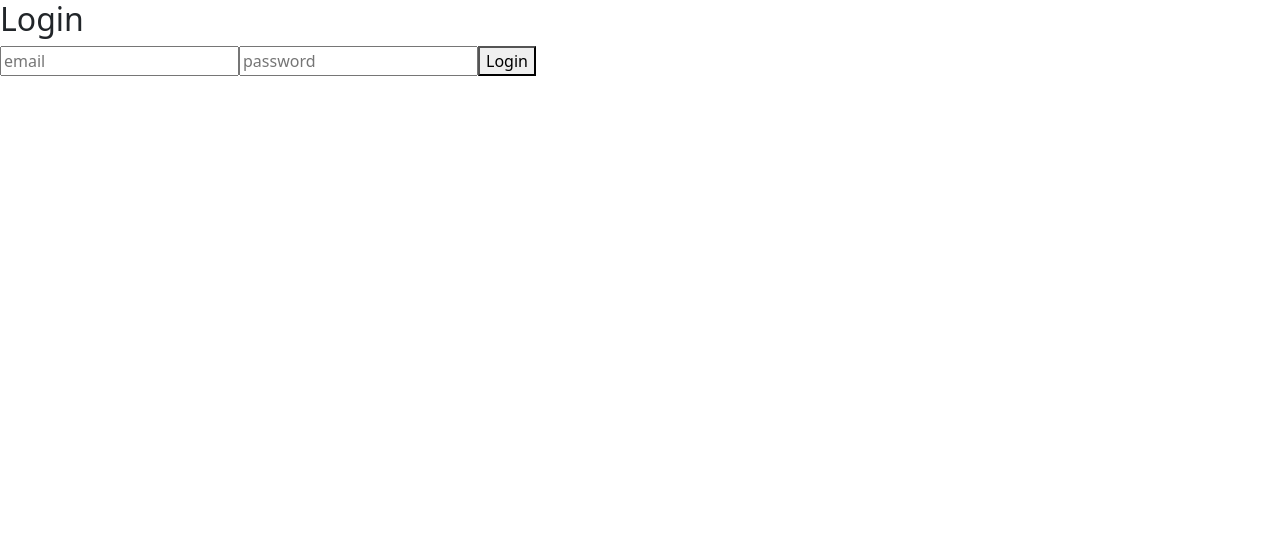
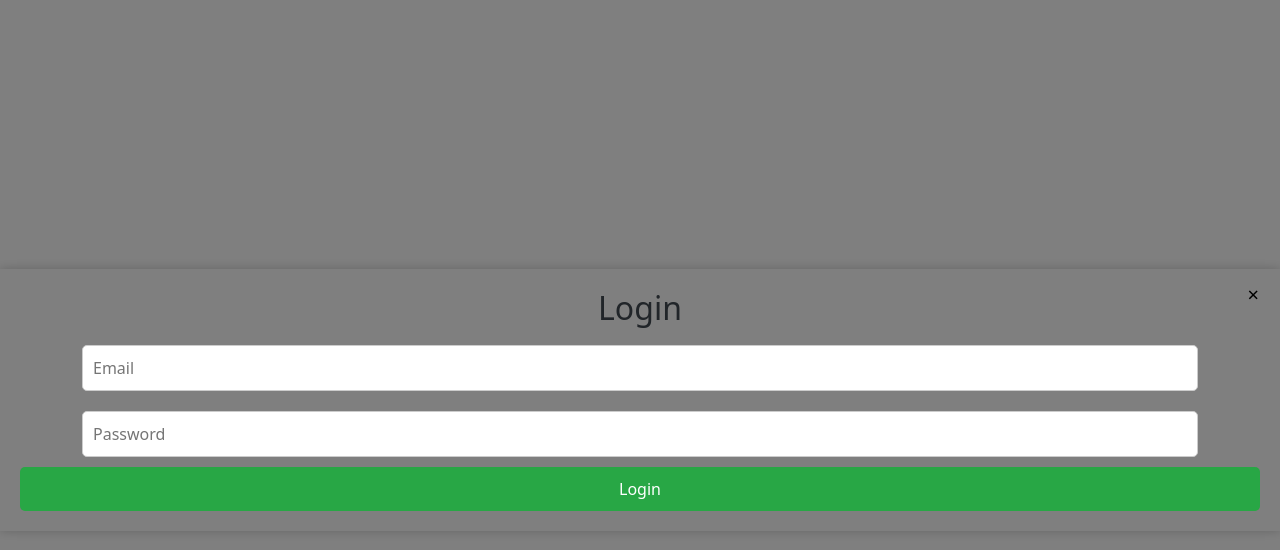
Before and after one commit to DinuriN/MediTech, a React (Create React App) app in the folder frontend/: page /loginForUsers in a window 1280 px wide. Shown: the top 550 px of the page. Built offline with nearby package versions, Linux system fonts and the light colour scheme.

Commit message:
login pop up box css added

```diff
--- a/frontend/src/Components/Common/Header.js
+++ b/frontend/src/Components/Common/Header.js
@@ -1,56 +1,59 @@
-import React from "react";
+import React, { useState } from "react";
 import "boxicons/css/boxicons.min.css";
 import meditechLogo from "../Common/common-images/meditech-logo-1.png";
 import "../Common/Common-styles/Header.css";
+import { Link } from "react-router-dom";
 import LoginForUsers from "./LoginForUsers/LoginForUsers";
-import { Link } from "react-router-dom";
 
 function Header() {
+  const [showLogin, setShowLogin] = useState(false);
+
   return (
     <div className="header-main-container">
       <div className="header-container">
-        {/*right */}
+        {/* Right */}
         <div className="col-1-left">
           <div className="meditech-logo-container">
             <img src={meditechLogo} alt="Meditech-Logo" />
           </div>
         </div>
 
-        {/*left */}
+        {/* Left */}
         <div className="col-2-right">
-          {/*row 1 */}
+          {/* Row 1 */}
           <div className="col-2-row-1">
             <div className="col-2-row-1-col-1">
               <div className="search-bar-container">
-              <input type="search" placeholder="Search here..."></input>
-
+                <input type="search" placeholder="Search here..." />
               </div>
             </div>
             <div className="col-2-row-1-col-1">
               <div className="authentication-button-container">
                 <div className="authentication-btn">
-                    <Link to={`LoginForUsers`}><button>Login</button></Link>
+                  <button onClick={() => setShowLogin(true)}>Login</button>
                 </div>
                 <div className="authentication-btn">
                   <button>Sign Up</button>
                 </div>
-
               </div>
             </div>
-          </div>  {/*row1 end */}
+          </div> {/* Row 1 end */}
 
-          {/*row2 */}
+          {/* Row 2 */}
           <div className="col-2-row-2">
             <div className="col-2-row-2-menu-container">
               <ul className="col-2-row-2-menu-ul">
-                    <li className="col-2-row-2-menu-li"><a href="#">Home</a></li>
+                <li className="col-2-row-2-menu-li"><a href="/">Home</a></li>
                 <li className="col-2-row-2-menu-li"><a href="#">Services</a></li>
                 <li className="col-2-row-2-menu-li"><a href="#">About Us</a></li>
               </ul>
             </div>
-          </div>{/*row2 end */}
+          </div> {/* Row 2 end */}
         </div>
       </div>
+
+      {/* Render Login Modal */}
+      {showLogin && <LoginForUsers closeModal={() => setShowLogin(false)} />}
     </div>
   );
 }
--- a/frontend/src/Components/Common/Index.js
+++ b/frontend/src/Components/Common/Index.js
@@ -8,7 +8,6 @@ import doctorIconIndex from "../Common/common-images/doctors-icon-index.png"
 import labReportIconIndex from "../Common/common-images/lab-report-icon.index.png"
 import paymentPortalIconIndex from "../Common/common-images/payment-portal-icon-index.png"
 import patientFeedbacklIconIndex from "../Common/common-images/patient-feedback-icon-index.png"
-import LoginForUsers from "./LoginForUsers/LoginForUsers.js";
 
 
 
--- a/frontend/src/Components/Common/LoginForUsers/LoginForUsers.js
+++ b/frontend/src/Components/Common/LoginForUsers/LoginForUsers.js
@@ -1,19 +1,20 @@
 import React, { useState } from 'react';
 import { useNavigate } from 'react-router-dom';
 import axios from 'axios';
+import "../LoginForUsers/LoginStyles.css";
 
-function LoginForUsers() {
-    const [email, setEmail]=useState("");
-    const [password, setPassword]=useState("");
-    const [error, setError]=useState("");
-    const navigate=useNavigate();
+function LoginForUsers({ closeModal }) {
+    const [email, setEmail] = useState("");
+    const [password, setPassword] = useState("");
+    const [error, setError] = useState("");
+    const navigate = useNavigate();
 
-    const handleLogin=async(e)=>{
+    const handleLogin = async (e) => {
         e.preventDefault();
         setError("");
 
-        try{
-            const res=await axios.post("http://localhost:5000/api/auth/loginForUsers", {email, password});
+        try {
+            const res = await axios.post("http://localhost:5000/api/auth/loginForUsers", { email, password });
             localStorage.setItem("token", res.data.token);
             localStorage.setItem("userType", res.data.userType);
             localStorage.setItem("userId", res.data.userId);
@@ -25,24 +26,26 @@ function LoginForUsers() {
                 navigate("/patientDetails");
             }
 
-
-        }catch(error){
+            closeModal();
+        } catch (error) {
             setError(error.response?.data?.message || "Login failed");
         }
     };
-  return (
-    <div className='login-container'>
-        <h2>Login</h2>
-        {error && <p className='error'>{error}</p>}
-        <form onSubmit={handleLogin}>
-            <input type='email' placeholder='email' value={email} onChange={(e)=>setEmail(e.target.value)} required/>
-            <input type='password' placeholder='password' value={password} onChange={(e) => setPassword(e.target.value)} required/>
 
-            <button type='submit'>Login</button>
-        </form>
-
-    </div>
-  );
+    return (
+        <div className="modal-overlay">
+            <div className="modal-content">
+                <button className="close-btn" onClick={closeModal}>&times;</button>
+                <h2>Login</h2>
+                {error && <p className="error">{error}</p>}
+                <form onSubmit={handleLogin}>
+                    <input className='login-form-input' type="email" placeholder="Email" value={email} onChange={(e) => setEmail(e.target.value)} required />
+                    <input className='login-form-input' type="password" placeholder="Password" value={password} onChange={(e) => setPassword(e.target.value)} required />
+                    <button className='login-confirmation-button' type="submit">Login</button>
+                </form>
+            </div>
+        </div>
+    );
 }
 
 export default LoginForUsers;
--- /dev/null
+++ b/frontend/src/Components/Common/LoginForUsers/LoginStyles.css
@@ -0,0 +1,59 @@
+.modal-overlay {
+    position: fixed;
+    top: 0;
+    left: 0;
+    width: 100%;
+    height: 100%;
+    background: rgba(0, 0, 0, 0.5);
+    display: flex;
+    justify-content: center;
+    align-items: center;
+    z-index: 1000;
+}
+
+.modal-content {
+    background: white;
+    padding: 20px;
+    border-radius: 10px;
+    width: 350px;
+    text-align: center;
+    box-shadow: 0 0 10px rgba(0, 0, 0, 0.2);
+    position: relative;
+}
+
+.close-btn {
+    position: absolute;
+    top: 10px;
+    right: 15px;
+    background: none;
+    border: none;
+    font-size: 20px;
+    cursor: pointer;
+}
+
+.login-form-input {
+    width: 90%;
+    padding: 10px;
+    margin: 10px 0;
+    border: 1px solid #ccc;
+    border-radius: 5px;
+}
+
+.login-confirmation-button {
+    width: 100%;
+    padding: 10px;
+    background: #28a745;
+    color: white;
+    border: none;
+    border-radius: 5px;
+    cursor: pointer;
+}
+
+.login-confirmation-button:hover {
+    background: #218838;
+}
+
+.error {
+    color: red;
+    font-size: 14px;
+}
```
Lines whose indentation alone changed are shown as unchanged.
